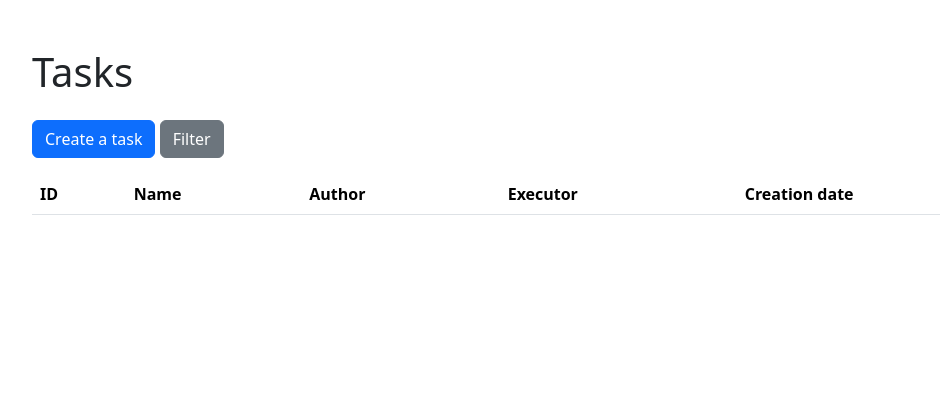
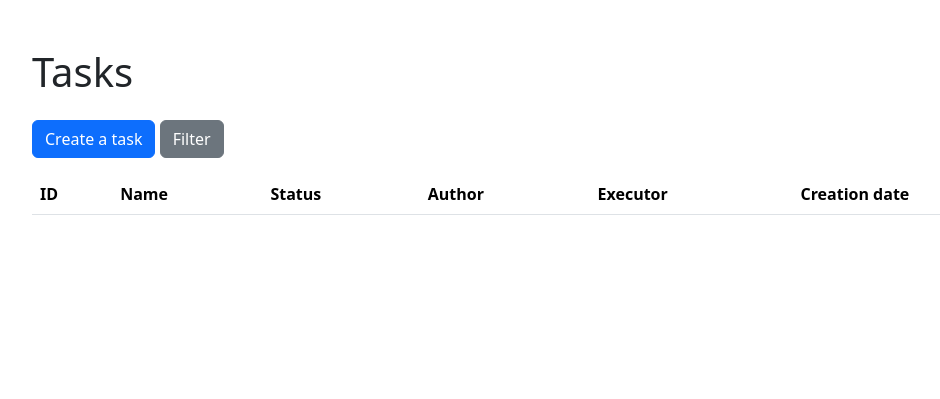
Before and after one commit to chustovalena/python-project-52, a Django app: page /tasks/ in a window 1280 px wide. Shown: the part 56-455 px from the top of the page, without its empty margins (62-1002 px from the left). Run offline with Django 5.2, Linux system fonts and the light colour scheme; the visitor is signed in with stand-in values (Sample User, id 1); data comes from the database, SQL or seed files in the repository; data that the repository does not hold is empty.

Commit message:
add status to task indeex template

```diff
--- a/task_manager/task/templates/task/index.html
+++ b/task_manager/task/templates/task/index.html
@@ -54,6 +54,7 @@
             <tr class="fw-weight-bold">
                 <th>ID</th>
                 <th>{% translate 'Name' %}</th>
+                <th>{% translate 'Status' %}</th>
                 <th>{% translate 'Author' %}</th>
                 <th>{% translate 'Executor' %}</th>
                 <th>{% translate 'Creation date' %}</th>
@@ -66,6 +67,7 @@
             <tr>
                 <td>{{ task.id }}</td>
                 <td><a href="{% url 'tasks:detail' task.id %}">{{ task.name }}</a></td>
+                <td>{{ task.status }}</td>
                 <td>{{ task.author }}</td>
                 <td>
                     {% if task.executor.get_full_name %}
```
Also changed, not shown: task_manager/task/locale/ru/LC_MESSAGES/django.po.
